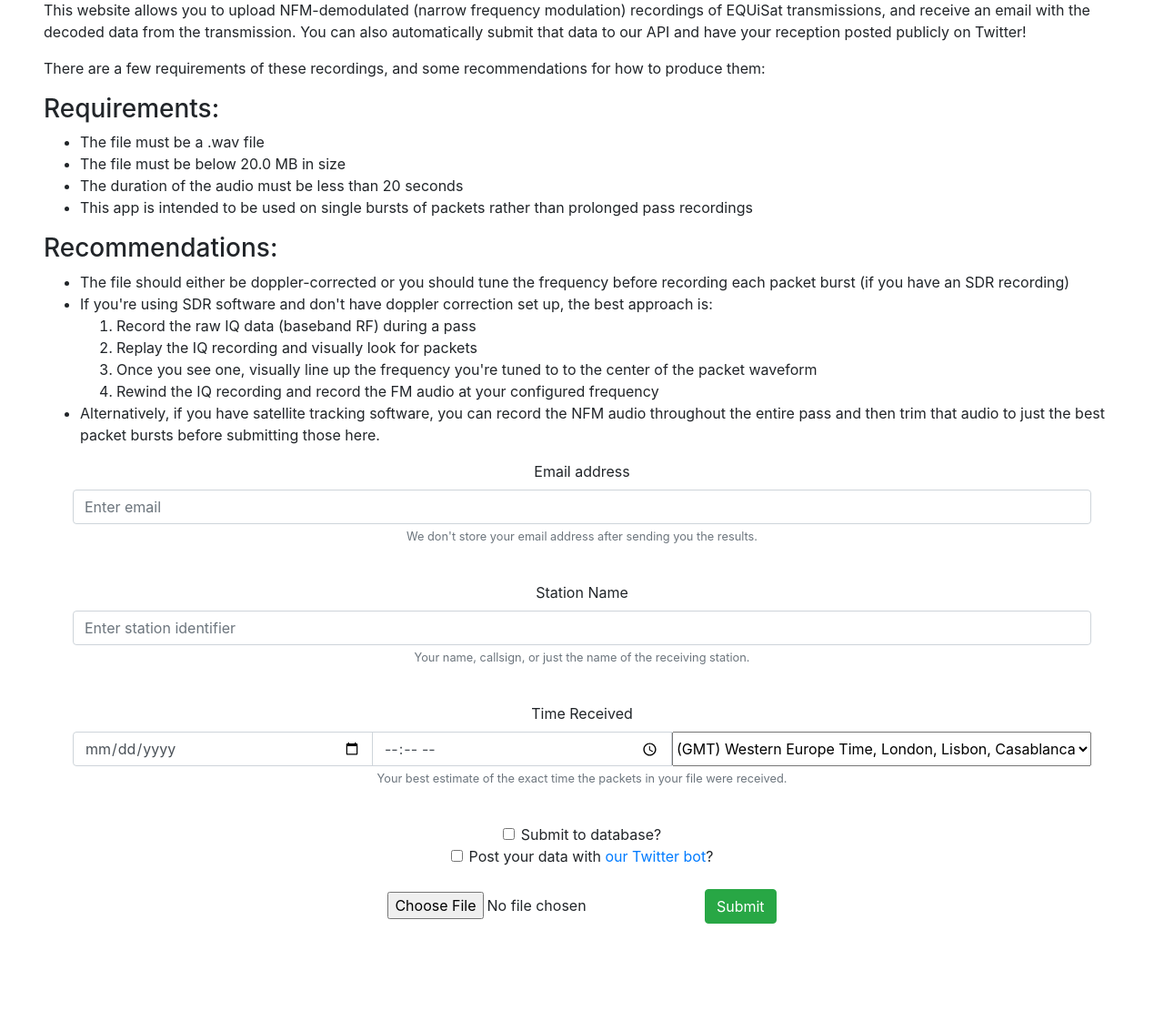
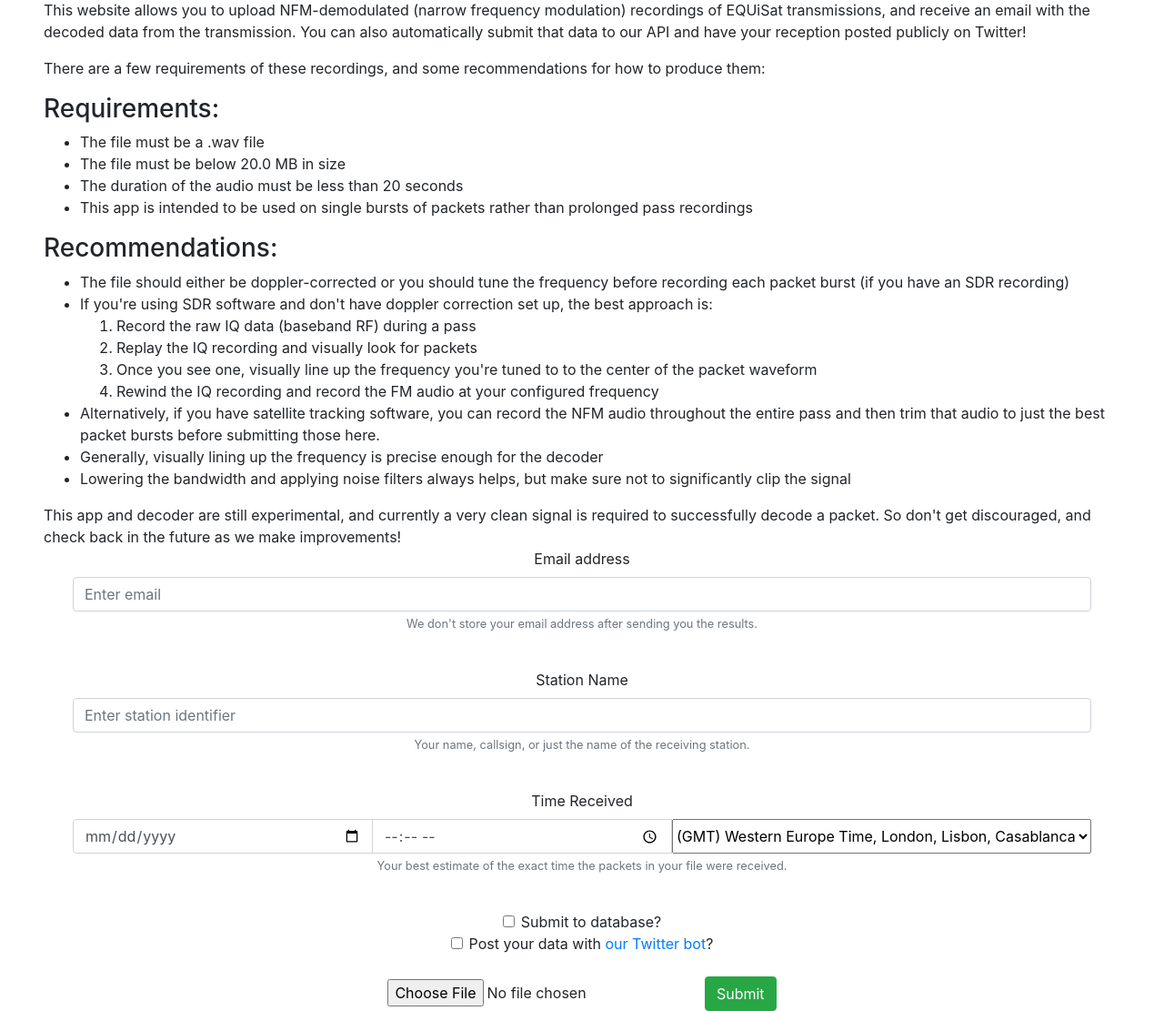
Before and after one commit to BrownSpaceEngineering/equisat-decode-server, a Flask app: page / in a window 1280 px wide. Shown: the part 74-1185 px from the top of the page at 91% size. Before the commit the page ends 1089 px from the top, so only its background shows below. Run offline with Flask 2, Linux system fonts and the light colour scheme; some libraries are stand-ins or nearby versions.

Commit message:
Add disclaimer

```diff
--- a/templates/index.html
+++ b/templates/index.html
@@ -42,7 +42,11 @@
                 </ol>
             </li>
             <li>Alternatively, if you have satellite tracking software, you can record the NFM audio throughout the entire pass and then trim that audio to just the best packet bursts before submitting those here.</li>
+            <li>Generally, visually lining up the frequency is precise enough for the decoder</li>
+            <li>Lowering the bandwidth and applying noise filters always helps, but make sure not to significantly clip the signal</li>
         </ul>
+
+        This app and decoder are still experimental, and currently a very clean signal is required to successfully decode a packet. So don't get discouraged, and check back in the future as we make improvements!
     </div>
 
     <div class="mx-auto txt-center content">
```
